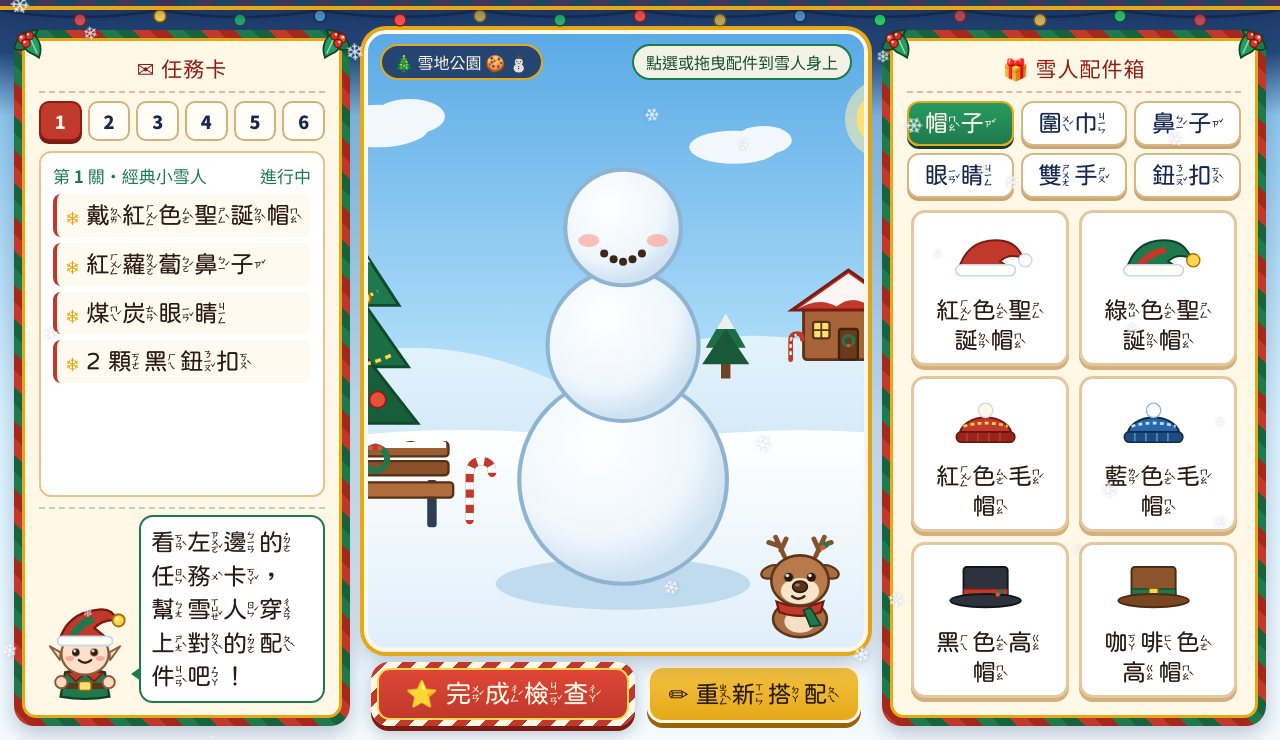
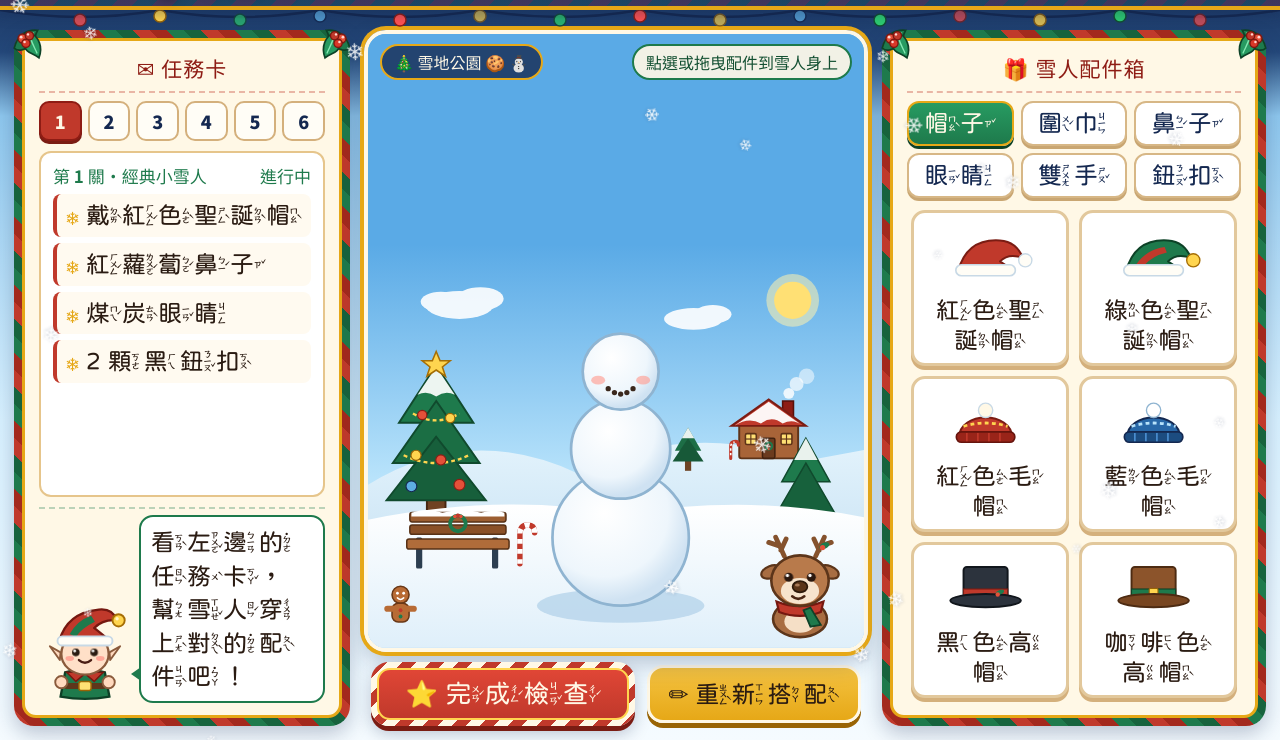
Before and after one commit to u8961310/edtech-portfolio, a plain HTML site: page units/unit22-xmas-workshop/snowman.html in a window 1280 px wide. Shown: the part 60-800 px from the top of the page. Drawn offline with Linux system fonts and the light colour scheme.

Commit message:
fix(snowman): 雪地公園舞台改 meet 完整顯示，帽子不再被裁掉
寬舞台時 xMidYMax slice 會裁掉上方，帽子看不完整；改 meet、viewBox 上方多留 40，
天空／遠山／雪地往左右與上方延伸補滿多出的空間。

Co-Authored-By: Claude Opus 5.5 <noreply@anthropic.com>

```diff
--- a/units/unit22-xmas-workshop/snowman.html
+++ b/units/unit22-xmas-workshop/snowman.html
@@ -1391,7 +1391,7 @@
           <div class="drop-hint-pill" id="drop-hint-pill">點選或拖曳配件到雪人身上</div>
 
           <!-- 白天雪地公園＋雪人主畫布 SVG -->
-          <svg class="park-svg" id="park-svg" viewBox="0 0 640 520" preserveAspectRatio="xMidYMax slice" role="img" aria-label="雪地公園與雪人">
+          <svg class="park-svg" id="park-svg" viewBox="0 -40 640 560" preserveAspectRatio="xMidYMax meet" role="img" aria-label="雪地公園與雪人">
             <defs>
               <linearGradient id="skyGrad" x1="0" y1="0" x2="0" y2="1">
                 <stop offset="0%" stop-color="#5aaae6"/>
@@ -1420,8 +1420,9 @@
               </pattern>
             </defs>
 
-            <!-- 晴朗冬日藍天 -->
-            <rect x="0" y="0" width="640" height="520" fill="url(#skyGrad)"/>
+            <!-- 晴朗冬日藍天（往左右與上方延伸：舞台用 meet 完整顯示雪人與帽子，寬或高的舞台多出來的部分由延伸的天空與雪地補滿） -->
+            <rect x="-640" y="-400" width="1920" height="920" fill="#5aaae6"/>
+            <rect x="-640" y="0" width="1920" height="520" fill="url(#skyGrad)"/>
 
             <!-- 溫暖冬日太陽與白雲 -->
             <circle cx="548" cy="72" r="34" fill="#fff3b0" opacity="0.55"/>
@@ -1435,7 +1436,7 @@
             </g>
 
             <!-- 遠山雪坡 -->
-            <path d="M0,310 Q130,230 270,295 Q420,225 560,280 L640,265 L640,390 L0,390 Z" fill="url(#snowHillFar)"/>
+            <path d="M-640,295 Q-480,240 -320,290 Q-160,245 0,310 Q130,230 270,295 Q420,225 560,280 L640,265 Q800,235 960,285 Q1120,240 1280,290 L1280,390 L-640,390 Z" fill="url(#snowHillFar)"/>
 
             <!-- 遠方的聖誕工坊（尖屋頂木屋＋冒煙煙囪＋暖光窗戶） -->
             <g id="far-workshop" transform="translate(465, 196)">
@@ -1503,7 +1504,7 @@
             </g>
 
             <!-- 中景雪地丘陵 -->
-            <path d="M0,355 Q175,320 330,348 Q490,322 640,352 L640,520 L0,520 Z" fill="url(#snowGround)"/>
+            <path d="M-640,350 Q-470,325 -320,348 Q-160,322 0,355 Q175,320 330,348 Q490,322 640,352 Q800,325 960,350 Q1120,322 1280,348 L1280,520 L-640,520 Z" fill="url(#snowGround)"/>
 
             <!-- 公園木頭長椅（覆著白雪＋聖誕花圈與拐杖糖） -->
             <g id="park-bench" transform="translate(48, 336)">
```
